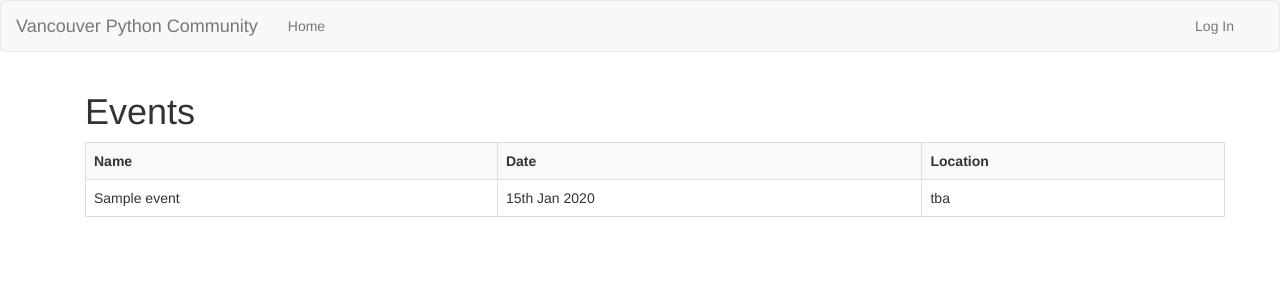
After one commit to roadsideseb/pyvr-community, a Django app: template community/events/templates/events/event_list.html in a window 1280 px wide. The commit adds this page. Shown: the top 300 px of the page. Run offline with Django 3.2, Linux system fonts and the light colour scheme; the template is opened without the code that fills it: most values are stand-ins (such as "Sample title", 1, 10 or a date in 2020); some libraries are stand-ins or nearby versions.

```diff
--- /dev/null
+++ b/community/events/templates/events/event_list.html
@@ -0,0 +1,34 @@
+{% extends "base.html" %}
+{% load i18n %}
+
+{% block content %}
+<div class="container">
+    <div class="row">
+        <div class="col-md-12">
+            <h1>{% trans "Events" %}</h1>
+        </div>
+    </div>
+</div>
+
+<div class="container">
+    <div class="row">
+        <div class="col-md-12">
+            <table class="table table-bordered table-striped">
+                <tr>
+                    <th>{% trans "Name" %}</th>
+                    <th>{% trans "Date" %}</th>
+                    <th>{% trans "Location" %}</th>
+                </tr>
+                {% for event in events %}
+                    <tr>
+                        <td>{{ event.name }}</td>
+                        <td>{{ event.date|date:"jS M Y"|default:"unscheduled" }}</td>
+                        <td>{{ event.location|default:"tba" }}</td>
+                    </tr>
+                {% endfor %}
+            </table>
+        </div>
+    </div>
+
+</div>
+{% endblock %}
--- a/community/templates/base.html
+++ b/community/templates/base.html
@@ -3,7 +3,7 @@
 <!DOCTYPE html>
 <html lang="{{ LANGUAGE_CODE|default:"en-gb" }}">
     <head>
-        <title>{% block title %}Vancouver Python Community{% endblock %}</title>
+        <title>{% block title %}{% trans "Vancouver Python Community" %}{% endblock %}</title>
         <meta http-equiv="content-type" content="text/html; charset=UTF-8" />
         <meta name="created" content="{% now "jS M Y h:i" %}" />
         <meta name="description" content="{% block description %}{% endblock %}" />
@@ -32,7 +32,9 @@
                         <span class="icon-bar"></span>
 
                     </button>
-                    <a class="navbar-brand" href="/">Vancouver Python Community</a>
+                    <a class="navbar-brand" href="{% url "home" %}">
+                        {% trans "Vancouver Python Community" %}
+                    </a>
                 </div>
 
                 <div class="collapse navbar-collapse" id="bs-example-navbar-collapse-1">
@@ -51,6 +53,7 @@
                                     {% trans "Speakers" %}
                                 </a>
                             </li>
+
                             {% url "talks:talk-list" as talk_list_url %}
                             <li {% if request.path == talk_list_url %}class="active"{% endif %}>
                                 <a href="{{ talk_list_url }}">
@@ -58,11 +61,22 @@
                                 </a>
                             </li>
 
+                            {% url "events:event-list" as event_list_url %}
+                            <li {% if request.path == event_list_url %}class="active"{% endif %}>
+                                <a href="{{ event_list_url }}">
+                                    {% trans "Events" %}
+                                </a>
+                            </li>
                         {% endif %}
                     </ul>
                     <ul class="nav navbar-nav pull-right">
 
                         {% if request.user.is_authenticated %}
+                            <li>
+                                <a href="{% url "admin:index" %}">
+                                    {% trans "Admin" %}
+                                </a>
+                            </li>
                             <li>
                                 <a href="{% url "admin:logout" %}">
                                     {% trans "Logout" %}
--- a/community/urls.py
+++ b/community/urls.py
@@ -10,6 +10,7 @@ urlpatterns = [
 
     url(r'^', include('community.users.urls', namespace='users')),
     url(r'^', include('community.talks.urls', namespace='talks')),
+    url(r'^', include('community.events.urls', namespace='events')),
 
     url(r'^admin/', include(admin.site.urls)),
 ]
```
Also changed, not shown: community/events/admin.py (+12 -1 lines), community/events/models.py (+55 -1 lines), community/events/urls.py (+8 -0 lines), community/events/views.py (+14 -0 lines), community/events/migrations/0002_auto_20160311_0759.py (added), community/events/migrations/0003_auto_20160314_0809.py (added).
